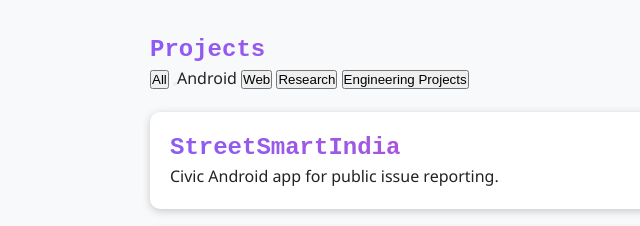
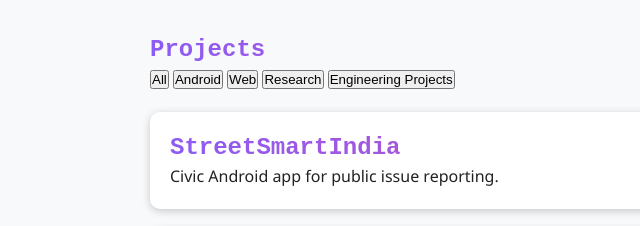
Before and after one commit to Sumasree8/portfolio-website, a plain HTML site: page projects.html in a window 1280 px wide. Shown: the part 141-367 px from the top of the page, 30-670 px from the left. Drawn offline with Linux system fonts and the light colour scheme; no server answers.

Commit message:
updated filter-btn

```diff
--- a/projects.html
+++ b/projects.html
@@ -27,7 +27,7 @@
 
   <div class="filter-buttons">
     <button class="filter-btn" data-filter="all">All</button>
-    <button class="filter-btn" data-filter="android"></button>Android</button>
+    <button class="filter-btn" data-filter="android">Android</button>
     <button class="filter-btn" data-filter="web">Web</button>
     <button class="filter-btn" data-filter="research">Research</button>
     <button class="filter-btn" data-filter="Engineering Projects">Engineering Projects</button>
```
